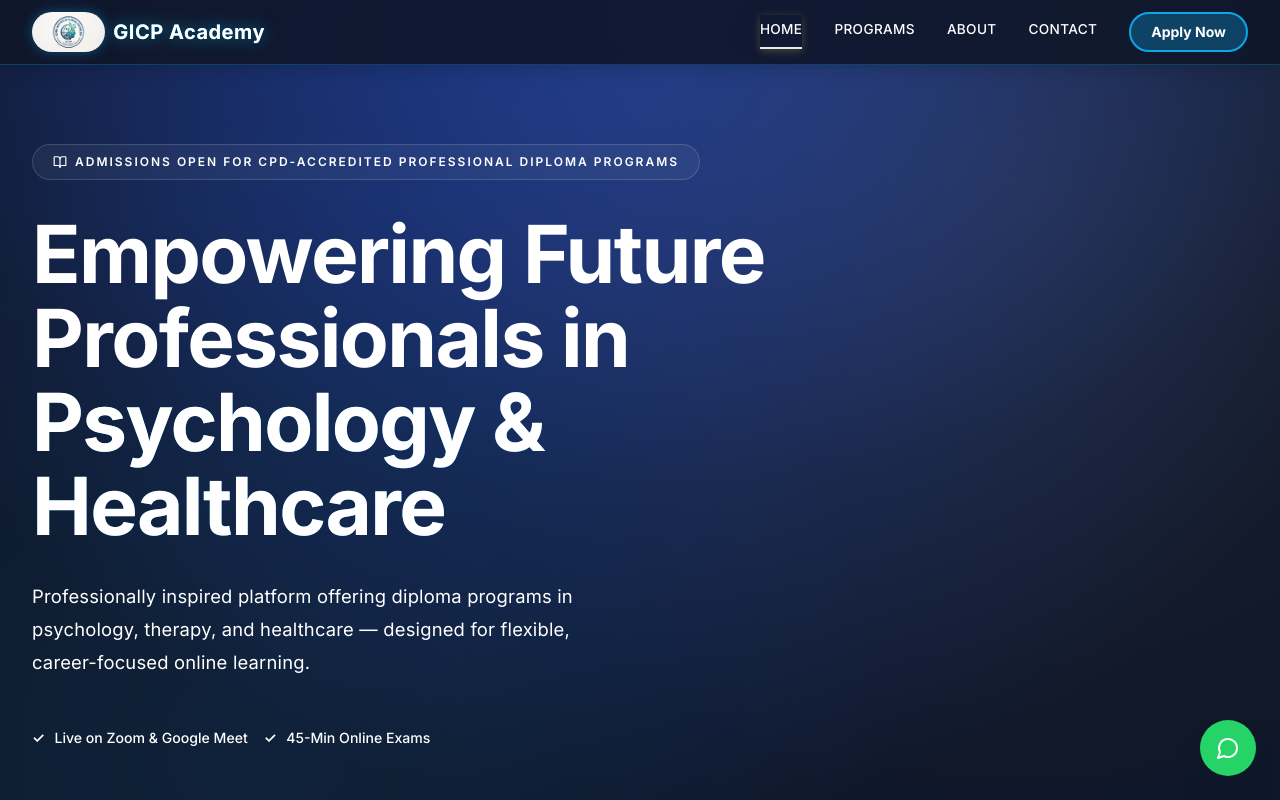
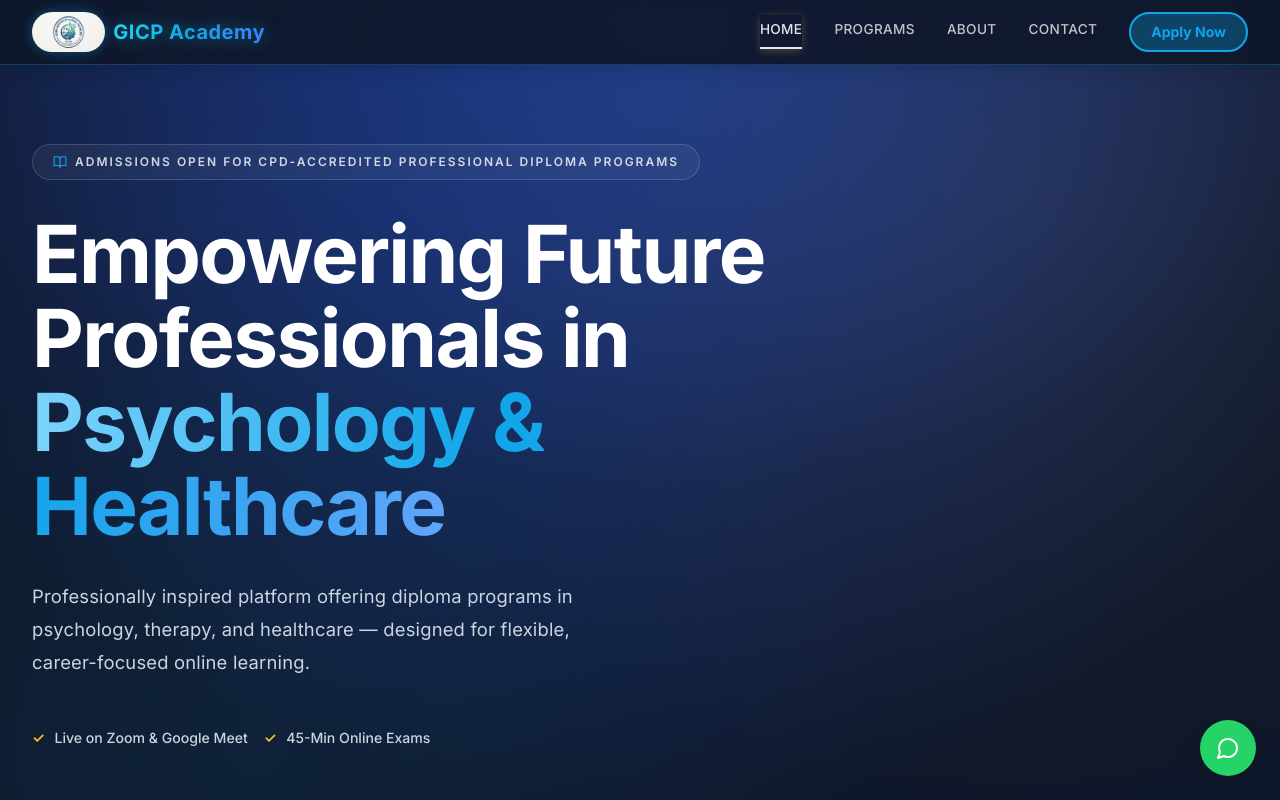
Before and after one commit to imran350/gicp-academy, a React (Vite) app: page / in a window 1280 px wide. Shown: the top 800 px of the page. Built offline with nearby package versions, Linux system fonts and the light colour scheme; a web font is replaced by a local one.

Commit message:
Fix: Allow gold color on headings instead of forced white

```diff
--- a/src/index.css
+++ b/src/index.css
@@ -6,6 +6,7 @@
 html, body {
   overflow-x: hidden;
   max-width: 100%;
+  color: #e2e8f0;
 }
 body {
   background: radial-gradient(circle at 50% 0%, #1e3a8a 0%, #0f172a 80%);
@@ -210,14 +211,15 @@ p {
   color: #fbbf24;
 }
 
-/* ── FORCEFUL GLOBAL HEADING FIX (added at very bottom per request) ── */
-h1, h2, h3, h4, h5, h6 { color: #ffffff !important; }
+/* ── HEADING FIX: Allow gold color, default white ── */
+h1, h2, h3, h4, h5, h6 { color: #ffffff; }
+h1[class*="text-brand-gold"],
+h2[class*="text-brand-gold"],
+h3[class*="text-brand-gold"],
+h4[class*="text-brand-gold"],
+h5[class*="text-brand-gold"],
+h6[class*="text-brand-gold"] { color: #c9a84c !important; }
 
-/* ── NUCLEAR FONT VISIBILITY: Force all text white ── */
-* { color: #ffffff !important; }
-body, main, section, div, p, span, h1, h2, h3, h4, h5, h6, label, input, select, textarea {
-  color: #ffffff !important;
-}
 input::placeholder, textarea::placeholder {
   color: #94a3b8 !important;
 }
```
